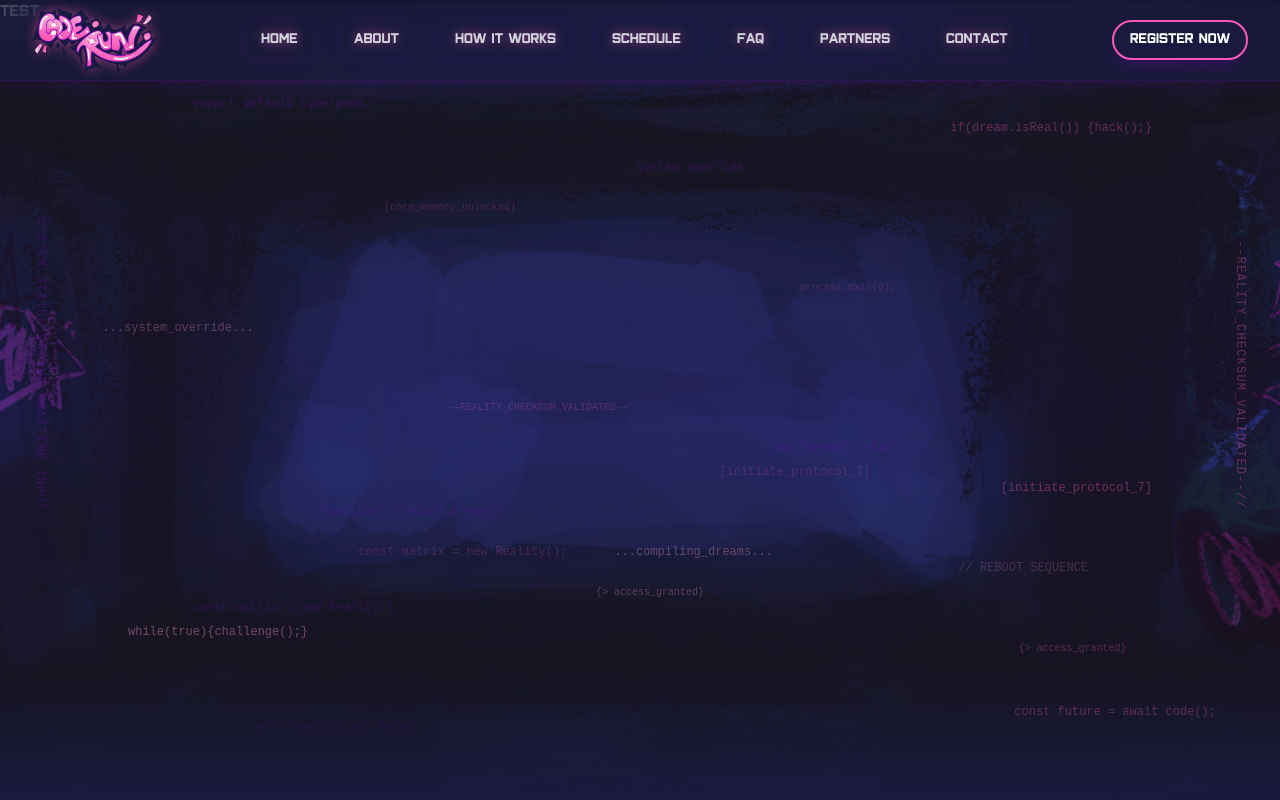
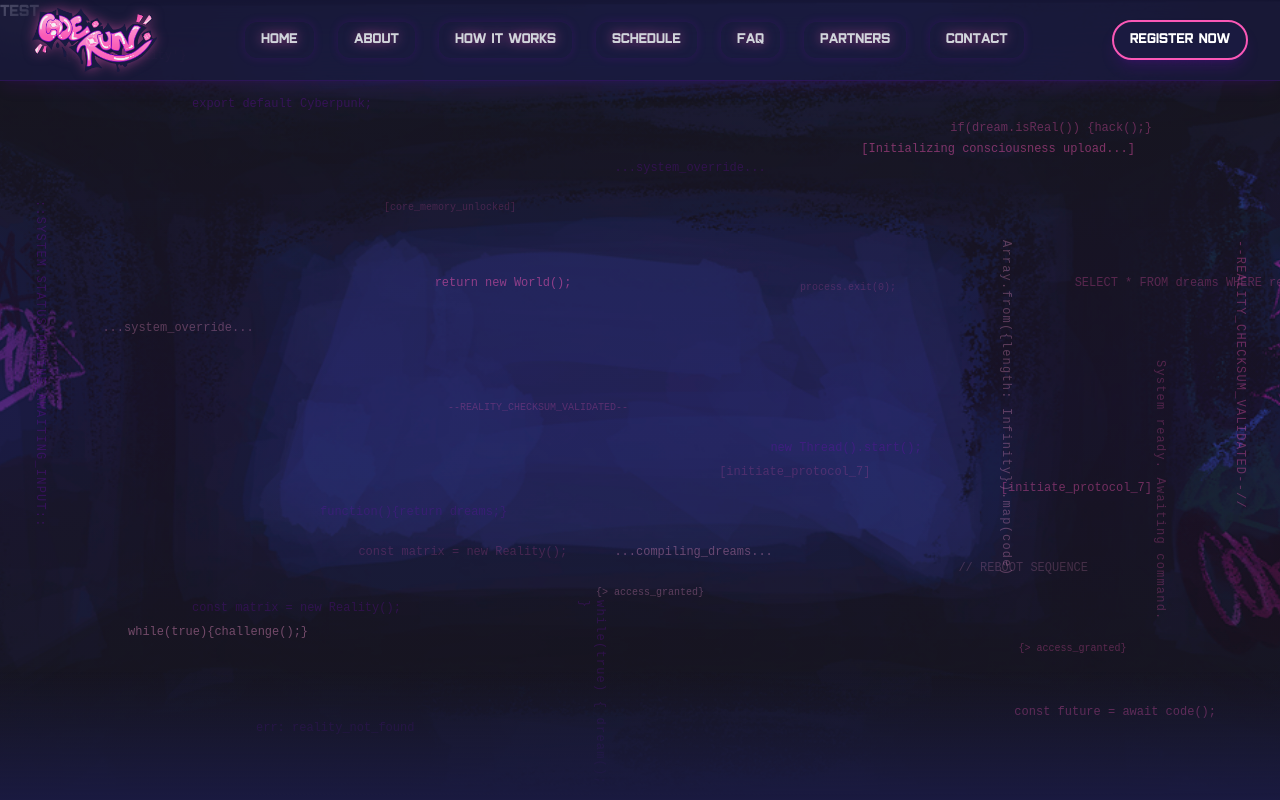
Before and after one commit to alexandrubucur-hub/coderun.final_2025, a Next.js app: page /pages/Sponsori in a window 1280 px wide. Shown: the top 800 px of the page. Built offline with nearby package versions, Linux system fonts and the light colour scheme; what @designbycode/tailwindcss-text-glitch would draw is missing.

Commit message:
sponsori

```diff
--- a/app/pages/Sponsori/page.tsx
+++ b/app/pages/Sponsori/page.tsx
@@ -1,16 +1,32 @@
 "use client";
 
-import React from "react";
+// MODIFICARE: Am adăugat useRef
+import React, { useRef } from "react";
+// MODIFICARE: Am adăugat useInView
+import { useInView } from "framer-motion";
+
 import Navbar from "../../components/Navbar";
 import Footer from "../../components/Footer";
 import CyberpunkBackground from "@/components/ui/CyberpunkBackground";
 
 export default function Sponsori() {
+     // --- MODIFICARE: Adăugăm detectarea vizibilității ---
+     const sectionRef = useRef(null);
+     const isInView = useInView(sectionRef, { amount: 0.1 });
+     // --- SFÂRȘIT MODIFICARE ---
+
      return (
           <main>
                <Navbar />
-               <section className="relative min-h-screen w-full overflow-hidden">
-                    <CyberpunkBackground>Test</CyberpunkBackground>
+               {/* MODIFICARE: Adăugăm ref-ul aici */}
+               <section
+                    ref={sectionRef}
+                    className="relative min-h-screen w-full overflow-hidden"
+               >
+                    {/* MODIFICARE: Trimitem prop-ul isInView */}
+                    <CyberpunkBackground isInView={isInView}>
+                         Test
+                    </CyberpunkBackground>
                </section>
                <Footer />
           </main>
```
